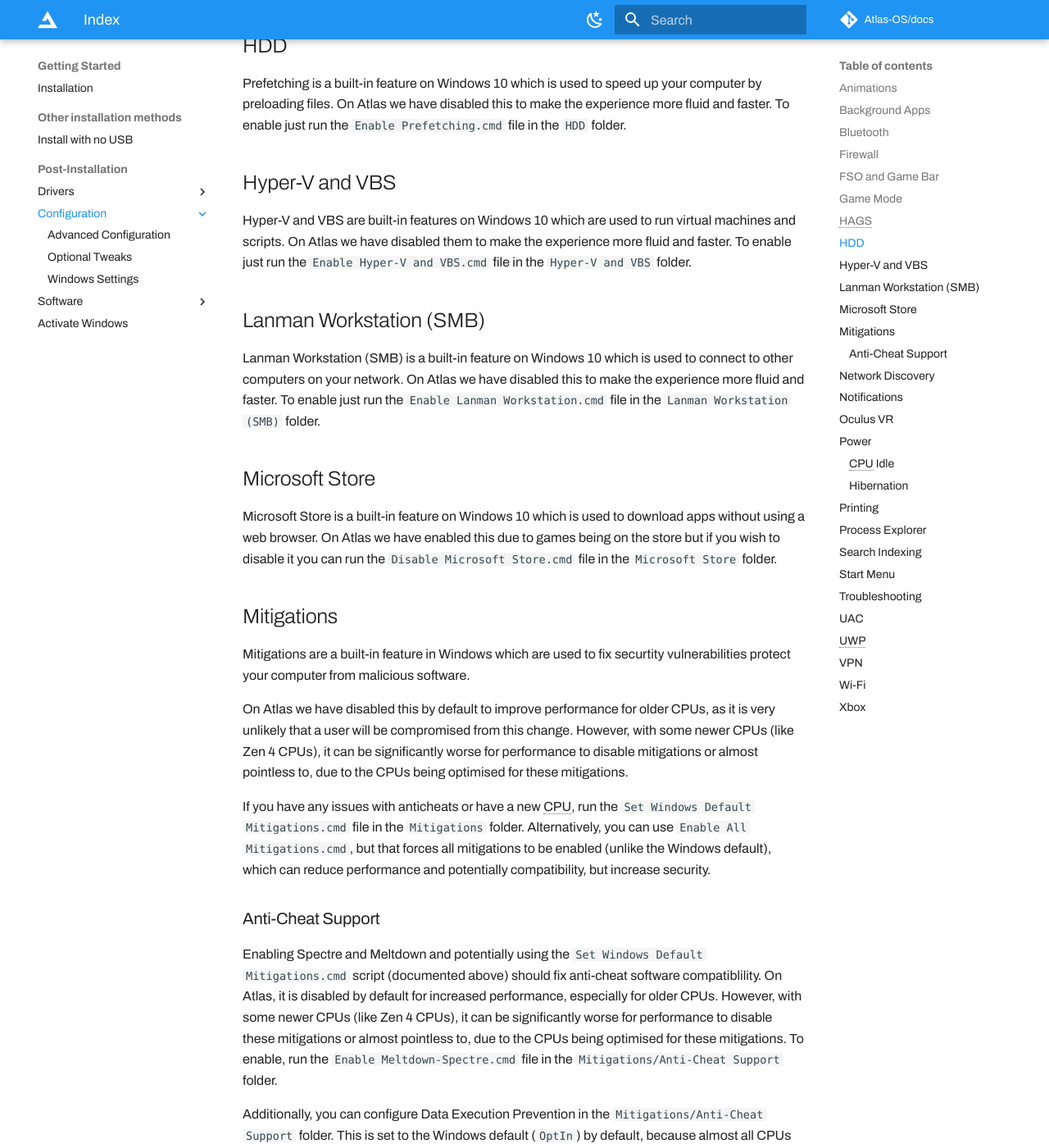
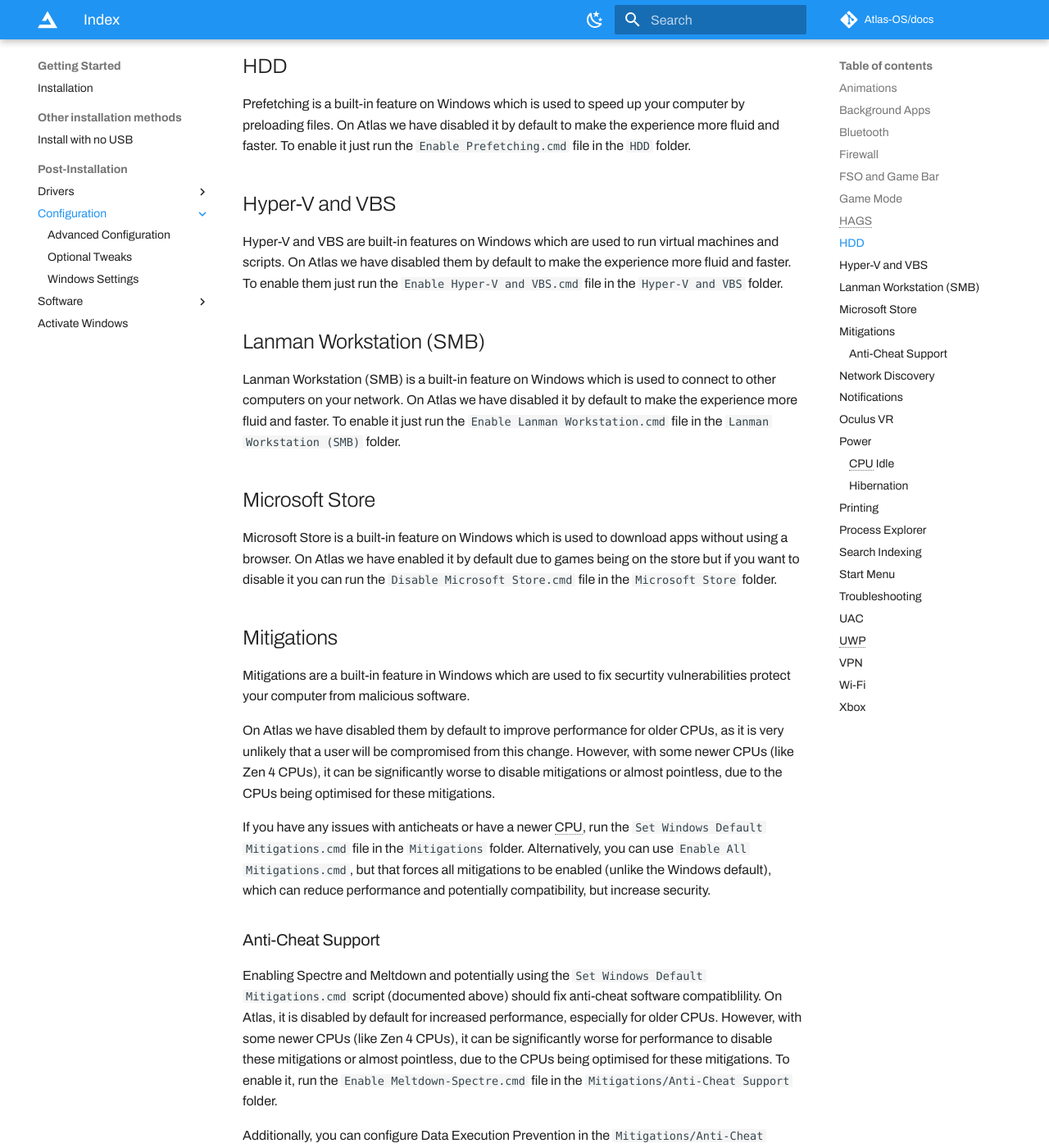
Before and after one commit to Atlas-OS/docs, an MkDocs documentation site: the page built from docs/Getting started/Post-Installation/Configuration/index.md, in a window 1280 px wide and 1400 px high, scrolled down 2069 px. Shown: the whole window at 82% size. Built offline with MkDocs 1.6.1 and Material for MkDocs 9.7.7, drawn with Linux system fonts in a browser that asks for light colours; some web fonts are replaced; plug-ins that fetch from the network failed and are left out; comment, search, counter and statistics services are not loaded; some of the changed text lies outside the part shown.

Commit message:
Rewrite index.md

```diff
--- a/docs/Getting started/Post-Installation/Configuration/index.md
+++ b/docs/Getting started/Post-Installation/Configuration/index.md
@@ -1,45 +1,45 @@
 # Configuration
 
-Here we will list all the built-in normal configuration options with the defaults and how to change them. Only touch these options if you know what you are doing or if you are asked to do so by a team member.
+Here we will list all of the built-in general configuration options with the defaults and how to change them. Only touch these options if you know what you are doing or if you are asked to do so by a team member.
 
-For other installation options, see:
+For other configuration options, see:
 
 - [Advanced Configuration](https://docs.atlasos.net/Getting%20started/Post-Installation/Configuration/Advanced%20Configuration)
 - [Optional Tweaks](https://docs.atlasos.net/Getting%20started/Post-Installation/Configuration/Optional%20Tweaks)
 - [Windows Settings](https://docs.atlasos.net/Getting%20started/Post-Installation/Configuration/Windows%20Settings)
 
-All of the configuration files are located in the `3. Configuration/1. General Configuration` folder. In your Atlas folder on your Desktop. If you have managed to misplace this folder you can download it via our [GitHub](https://github.com/Atlas-OS/Atlas/tree/main/src/Executables/Atlas) or find it in `C:/Users/default/Desktop/`.
+All of the configuration files are located in the `3. Configuration/1. General Configuration` folder. In your Atlas folder on your Desktop. If you deleted this folder you can find it in `C:/Users/default/Desktop/` or download it via our [GitHub](https://github.com/Atlas-OS/Atlas/tree/main/src/Executables/Atlas).
 
 ## Animations
 
-Animations are a built-in feature on Windows 10 which are just visual effects to make the feel nicer. On Atlas we have disabled these to make the experience more fluid and faster.
+Animations are a built-in feature on Windows, and they are just visual effects to enhance the feel of the system. On Atlas we have disabled them by default to make the system feel faster.
 
-To enable just run the `Enable Animations.cmd` file in the `Animations` folder.
+To enable them just run the `Enable Animations.cmd` file in the `Animations` folder.
 
 ## Background Apps
 
-Background Apps are apps that run in the background and are not visible to the user. These apps are usually used for things like updating the system, syncing files, and other things that are not needed to be seen by the user. On Atlas we have disabled these to make the experience more fluid and faster. To enable just run the `Enable Background Apps.cmd` file in the `Background Apps` folder.
+Background Apps are apps that run in the background and are not visible to the user. These apps are usually used for things like updating the system, syncing files, and other things that are not needed to be seen by the user. On Atlas we have disabled them by default to make the experience more fluid and faster. To enable them just run the `Enable Background Apps.cmd` file in the `Background Apps` folder.
 
 ## Bluetooth
 
-Bluetooth is a wireless technology that allows you to connect devices to your computer. On Atlas we have disabled this to make the experience more fluid and faster. To enable just run the `Enable Bluetooth.cmd` file in the `Bluetooth` folder.
+Bluetooth is a wireless technology that allows you to connect devices to your computer. On Atlas we have disabled it to make the experience more fluid and faster. To enable it just run the `Enable Bluetooth.cmd` file in the `Bluetooth` folder.
 
 !!! warning
-    You may need to install Drivers for Bluetooth to work. Learn how to do this [here](/Getting%20started/Post-Installation/Drivers/)
+    You may need to install drivers for Bluetooth to work. Learn how to do this [here](/Getting%20started/Post-Installation/Drivers/).
 
 ## Firewall
 
-Firewall is a built-in feature on Windows 10 which is used to block unwanted connections to your computer. On Atlas we have kept this enabled to keep security high. To disable this you can run the `Disable Windows Firewall.cmd` file in the `Firewall` folder.
+Firewall is a built-in feature on Windows which is used to block unwanted connections to your computer. On Atlas we have kept this enabled by default to enhance security. To disable it you can run the `Disable Windows Firewall.cmd` file in the `Firewall` folder.
 
 ## FSO and Game Bar
 
-FSO and Game Bar are built-in features on Windows 10 which are used to record your screen and take screenshots. On Atlas we have disabled them to make the experience more fluid and faster. To enable just run the `Enable FSO and Game Bar.reg` file in the `FSO and Game Bar` folder.
+FSO and Game Bar are built-in features on Windows which are used to record your screen and take screenshots. On Atlas we have disabled them by default to make the experience more fluid and faster. To enable them just run the `Enable FSO and Game Bar.reg` file in the `FSO and Game Bar` folder.
 
 ## Game Mode
 
-Game Mode is a new feature in Windows 10 that lets you make your system work better for gaming, but it can also make some games run slower.
+Game Mode is a built-in feature in Windows that lets your system work better for gaming, but it can also make some games run slower.
 
-It does this by turning off services and background processes that are not needed for gaming. It has shown that it is not as performant as it seems to be in the latest research.
+It does this by turning off services and background processes that are not needed for gaming. It has been shown that it is not as performant as it seems to be according to the latest research.
 
 By default, this is turned off, but you can turn it on by running the ``Enable Game Mode.reg`` file. This can be found in the folder called "Game Mode."
 
@@ -49,49 +49,49 @@ By default, this is turned off, but you can turn it on by running the ``Enable G
 
 ## HDD
 
-Prefetching is a built-in feature on Windows 10 which is used to speed up your computer by preloading files. On Atlas we have disabled this to make the experience more fluid and faster. To enable just run the `Enable Prefetching.cmd` file in the `HDD` folder.
+Prefetching is a built-in feature on Windows which is used to speed up your computer by preloading files. On Atlas we have disabled it by default to make the experience more fluid and faster. To enable it just run the `Enable Prefetching.cmd` file in the `HDD` folder.
 
 ## Hyper-V and VBS
 
-Hyper-V and VBS are built-in features on Windows 10 which are used to run virtual machines and scripts. On Atlas we have disabled them to make the experience more fluid and faster. To enable just run the `Enable Hyper-V and VBS.cmd` file in the `Hyper-V and VBS` folder.
+Hyper-V and VBS are built-in features on Windows which are used to run virtual machines and scripts. On Atlas we have disabled them by default to make the experience more fluid and faster. To enable them just run the `Enable Hyper-V and VBS.cmd` file in the `Hyper-V and VBS` folder.
 
 ## Lanman Workstation (SMB)
 
-Lanman Workstation (SMB) is a built-in feature on Windows 10 which is used to connect to other computers on your network. On Atlas we have disabled this to make the experience more fluid and faster. To enable just run the `Enable Lanman Workstation.cmd` file in the `Lanman Workstation (SMB)` folder.
+Lanman Workstation (SMB) is a built-in feature on Windows which is used to connect to other computers on your network. On Atlas we have disabled it by default to make the experience more fluid and faster. To enable it just run the `Enable Lanman Workstation.cmd` file in the `Lanman Workstation (SMB)` folder.
 
 ## Microsoft Store
 
-Microsoft Store is a built-in feature on Windows 10 which is used to download apps without using a web browser. On Atlas we have enabled this due to games being on the store but if you wish to disable it you can run the `Disable Microsoft Store.cmd` file in the `Microsoft Store` folder.
+Microsoft Store is a built-in feature on Windows which is used to download apps without using a browser. On Atlas we have enabled it by default due to games being on the store but if you want to disable it you can run the `Disable Microsoft Store.cmd` file in the `Microsoft Store` folder.
 
 ## Mitigations
 
 Mitigations are a built-in feature in Windows which are used to fix securtity vulnerabilities protect your computer from malicious software.
 
-On Atlas we have disabled this by default to improve performance for older CPUs, as it is very unlikely that a user will be compromised from this change. However, with some newer CPUs (like Zen 4 CPUs), it can be significantly worse for performance to disable mitigations or almost pointless to, due to the CPUs being optimised for these mitigations.
+On Atlas we have disabled them by default to improve performance for older CPUs, as it is very unlikely that a user will be compromised from this change. However, with some newer CPUs (like Zen 4 CPUs), it can be significantly worse to disable mitigations or almost pointless, due to the CPUs being optimised for these mitigations.
 
-If you have any issues with anticheats or have a new CPU, run the `Set Windows Default Mitigations.cmd` file in the `Mitigations` folder. Alternatively, you can use `Enable All Mitigations.cmd`, but that forces all mitigations to be enabled (unlike the Windows default), which can reduce performance and potentially compatibility, but increase security.
+If you have any issues with anticheats or have a newer CPU, run the `Set Windows Default Mitigations.cmd` file in the `Mitigations` folder. Alternatively, you can use `Enable All Mitigations.cmd`, but that forces all mitigations to be enabled (unlike the Windows default), which can reduce performance and potentially compatibility, but increase security.
 
 ### Anti-Cheat Support
 
-Enabling Spectre and Meltdown and potentially using the `Set Windows Default Mitigations.cmd` script (documented above) should fix anti-cheat software compatiblility. On Atlas, it is disabled by default for increased performance, especially for older CPUs. However, with some newer CPUs (like Zen 4 CPUs), it can be significantly worse for performance to disable these mitigations or almost pointless to, due to the CPUs being optimised for these mitigations. To enable, run the `Enable Meltdown-Spectre.cmd` file in the `Mitigations/Anti-Cheat Support` folder.
+Enabling Spectre and Meltdown and potentially using the `Set Windows Default Mitigations.cmd` script (documented above) should fix anti-cheat software compatiblility. On Atlas, it is disabled by default for increased performance, especially for older CPUs. However, with some newer CPUs (like Zen 4 CPUs), it can be significantly worse for performance to disable these mitigations or almost pointless, due to the CPUs being optimised for these mitigations. To enable it, run the `Enable Meltdown-Spectre.cmd` file in the `Mitigations/Anti-Cheat Support` folder.
 
 Additionally, you can configure Data Execution Prevention in the `Mitigations/Anti-Cheat Support` folder. This is set to the Windows default (`OptIn`) by default, because almost all CPUs have this mitigation at a CPU-level (so it should not affect performance) and it is applied for core system components only. Also, it is required for many anti-cheats.
 
 ## Network Discovery
 
-Network Discovery is a built-in feature on Windows 10 which is used to discover other computers on your network. On Atlas we have disabled this to make the experience more fluid and faster. To enable just run the `Enable Network Discovery.cmd` file in the `Network Discovery` folder.
+Network Discovery is a built-in feature on Windows which is used to discover other computers on your network. On Atlas we have disabled it by default to make the experience more fluid and faster. To enable it just run the `Enable Network Discovery.cmd` file in the `Network Discovery` folder.
 
 ## Notifications
 
-Notifications are a built-in feature on Windows 10 which are used to show you notifications from apps. On Atlas we have disabled this to make the experience more fluid and faster. To enable just run the `Enable Notifications.cmd` file in the `Notifications` folder.
+Notifications are a built-in feature on Windows which are used to show you notifications from apps. On Atlas we have disabled them by default to make the experience more fluid and faster. To enable them just run the `Enable Notifications.cmd` file in the `Notifications` folder.
 
 ## Oculus VR
 
-The Oculus VR folder is made to enable installing the Oculus software. We have disabled this by default as it is not needed for most users. To enable just run the `Enable Oculus VR.cmd` file in the `Oculus VR` folder.
+The Oculus VR folder is made to allow you to use the the Oculus software. We have disabled it by default as it is not needed for most users. To enable it just run the `Enable Oculus VR.cmd` file in the `Oculus VR` folder.
 
 ## Power
 
-The power folder is a folder that allows you to manage power related settings. Some folders enable tweaks but we will go through all so you can understand what they do.
+The Power folder is a folder that allows you to manage power related settings. Some folders enable tweaks but we will go through all so you can understand what they do.
 
 ### CPU Idle
 
@@ -105,7 +105,7 @@ Hibernation is a disabled feature by default (due to its potential issues), but
 
 ## Printing
 
-Printing is a built-in feature on Windows 10 which is used to print documents. On Atlas we have disabled this to make the experience more fluid and faster. To enable just run the `Enable Printing.cmd` file in the `Printing` folder.
+Printing is a built-in feature on Windows which is used to print documents. On Atlas we have disabled it by default to make the experience more fluid and faster. To enable it just run the `Enable Printing.cmd` file in the `Printing` folder.
 
 ## Process Explorer
 
@@ -113,7 +113,7 @@ Process Explorer is an application made by Microsoft and can be considered a "be
 
 ## Search Indexing
 
-Search Indexing is a built-in feature on Windows 10 which is used to index files on your computer. On Atlas we have disabled this to make the experience more fluid and faster. To enable just run the `Enable Search Indexing.cmd` file in the `Search Indexing` folder.
+Search Indexing is a built-in feature on Windows which is used to index files on your computer. On Atlas we have disabled it by default to make the experience more fluid and faster. To enable it just run the `Enable Search Indexing.cmd` file in the `Search Indexing` folder.
 
 ## Start Menu
 
@@ -127,27 +127,27 @@ The `Atlas Openshell Preset.xml` file is a preset which we recommend you use for
 
 ## Troubleshooting
 
-Troubleshooting is a build-in feature on Windows 10 which is used to help you troubleshoot your computer. On Atlas we have disabled this to make the experience more fluid and faster and to avoid any tweaks being reset. To enable just run the `Enable Troubleshooting.cmd` file in the `Troubleshooting` folder.
+Troubleshooting is a built-in feature on Windows which is used to help you troubleshoot your computer. On Atlas we have disabled it by default to make the experience more fluid and faster and to avoid any tweaks being reset. To enable it just run the `Enable Troubleshooting.cmd` file in the `Troubleshooting` folder.
 
 ## UAC
 
-UAC (User Account Control) is a built-in feature on Windows 10 which is used to protect your computer from malicious software. This feature when disabled makes everything be ran as Admin. On Atlas we have disabled this to make the experience more fluid and faster. To enable just run the `Enable UAC and Related Services.cmd` file or run the `Configure UAC` file and enable it in the `UAC` folder.
+UAC (User Account Control) is a built-in feature on Windows which is used to protect your computer from malicious software. This feature when disabled makes everything be ran as Admin. On Atlas we have disabled it by default to make the experience more fluid and faster. To enable it just run the `Enable UAC and Related Services.cmd` file or run the `Configure UAC` file and enable it in the `UAC` folder.
 
 ## UWP
 
-UWP (Universal Windows Platform) is a built-in feature on Windows 10 which is used to run apps from the Microsoft Store. On Atlas we have enabled this. To disable just run the `Disable All UWP.cmd` file in the `UWP` folder.
+UWP (Universal Windows Platform) is a built-in feature on Windows which is used to run apps from the Microsoft Store. On Atlas we have enabled it by default. To disable it just run the `Disable All UWP.cmd` file in the `UWP` folder.
 
 ## VPN
 
-VPN is a built-in feature on Windows 10 which is used to connect to a VPN. On Atlas we have disabled this to make the experience more fluid and faster. To enable just run the `Enable VPN support.cmd` file in the `VPN` folder.
+VPN is a built-in feature on Windows which is used to connect to a VPN. On Atlas we have disabled it by default to make the experience more fluid and faster. To enable it just run the `Enable VPN support.cmd` file in the `VPN` folder.
 
 ## Wi-Fi
 
-Wi-Fi is a built-in feature on Windows 10 which is used to connect to Wi-Fi networks. On Atlas we have enabled this. To disable just run the `Disable Wi-Fi.cmd` file in the `Wi-Fi` folder.
+Wi-Fi is a built-in feature on Windows which is used to connect to Wi-Fi networks. On Atlas we have enabled this by default. To disable it just run the `Disable Wi-Fi.cmd` file in the `Wi-Fi` folder.
 
 !!! warning
     You may need to install Drivers for Wi-Fi to work. Learn how to do this [here](/Getting%20started/Post-Installation/Drivers)
 
 ## Xbox
 
-Xbox is enabled on Atlas because it is a big part of the PC market for gaming. If you wish to remove Xbox, just run the `Remove Xbox Applications.cmd` file in the `Xbox` folder.
+Xbox is enabled on Atlas by default because it is a big part of the PC market for gaming. If you want to remove Xbox, just run the `Remove Xbox Applications.cmd` file in the `Xbox` folder.
```
